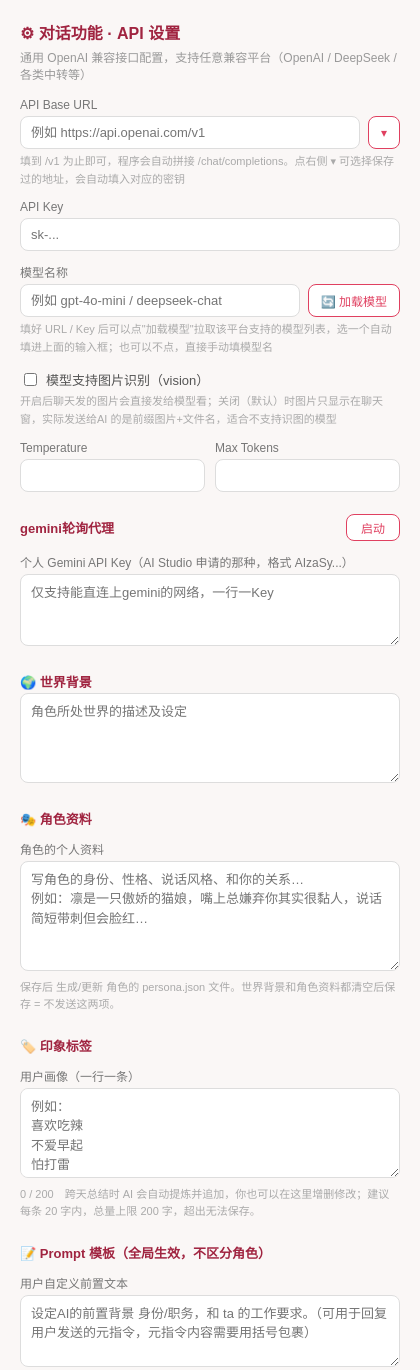
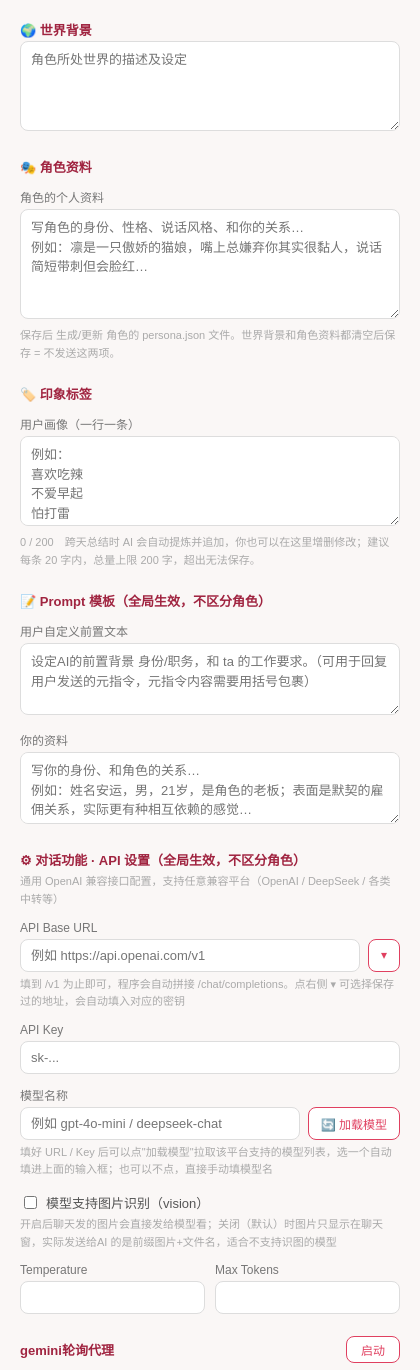
Before and after one commit to anyunji666/DesktopPet, an Electron app: page public/settings.html in a window 420 px wide. Shown: the top 1370 px of the page. Drawn offline with Linux system fonts and the light colour scheme; no server answers.

Commit message:
API设置界面调整

```diff
--- a/public/settings.html
+++ b/public/settings.html
@@ -11,8 +11,7 @@
     background: #faf7f6;
     color: #333;
   }
-  h2 { margin: 0 0 4px; font-size: 16px; color: #a02440; }
-  p.desc { margin: 0 0 16px; font-size: 12px; color: #999; }
+  body > .section-title:first-child { margin-top: 0; }
   label { display: block; font-size: 12px; color: #777; margin: 12px 0 4px; }
   input {
     width: 100%;
@@ -157,8 +156,32 @@
 </style>
 </head>
 <body>
-  <h2>⚙ 对话功能 · API 设置</h2>
-  <p class="desc">通用 OpenAI 兼容接口配置，支持任意兼容平台（OpenAI / DeepSeek / 各类中转等）</p>
+  <div class="section-title">🌍 世界背景 <span id="storybg-character" style="font-weight: normal; color: #999;"></span></div>
+
+  <textarea id="story_background" style="min-height: 90px" placeholder="角色所处世界的描述及设定"></textarea>
+
+  <div class="section-title">🎭 角色资料 <span id="persona-character" style="font-weight: normal; color: #999;"></span></div>
+
+  <label>角色的个人资料</label>
+  <textarea id="persona_system" style="min-height: 110px" placeholder="写角色的身份、性格、说话风格、和你的关系…&#10;例如：凛是一只傲娇的猫娘，嘴上总嫌弃你其实很黏人，说话简短带刺但会脸红…"></textarea>
+  <p class="tip">保存后 生成/更新 角色的 persona.json 文件。世界背景和角色资料都清空后保存 = 不发送这两项。</p>
+
+  <div class="section-title">🏷️ 印象标签 <span id="memory-character" style="font-weight: normal; color: #999;"></span></div>
+
+  <label>用户画像（一行一条）</label>
+  <textarea id="memory_index" style="min-height: 90px" placeholder="例如：&#10;喜欢吃辣&#10;不爱早起&#10;怕打雷"></textarea>
+  <p class="tip"><span id="memory-count">0 / 200</span>　跨天总结时 AI 会自动提炼并追加，你也可以在这里增删修改；建议每条 20 字内，总量上限 200 字，超出无法保存。</p>
+
+  <div class="section-title">📝 Prompt 模板（全局生效，不区分角色）</div>
+
+  <label>用户自定义前置文本</label>
+  <textarea id="prompt_prefix" placeholder="设定AI的前置背景 身份/职务，和 ta 的工作要求。（可用于回复用户发送的元指令，元指令内容需要用括号包裹）"></textarea>
+
+  <label>你的资料</label>
+  <textarea id="prompt_reader_info" placeholder="写你的身份、和角色的关系…&#10;例如：姓名安运，男，21岁，是角色的老板；表面是默契的雇佣关系，实际更有种相互依赖的感觉…"></textarea>
+
+  <div class="section-title">⚙ 对话功能 · API 设置（全局生效，不区分角色）</div>
+  <p class="tip">通用 OpenAI 兼容接口配置，支持任意兼容平台（OpenAI / DeepSeek / 各类中转等）</p>
 
   <label>API Base URL</label>
   <div class="combo" id="url_combo">
@@ -203,30 +226,6 @@
   <label>个人 Gemini API Key（AI Studio 申请的那种，格式 AIzaSy...）</label>
   <textarea id="llm_relay_keys" placeholder="仅支持能直连上gemini的网络，一行一Key"></textarea>
   <p class="tip" id="relay-status-tip"></p>
-
-  <div class="section-title">🌍 世界背景 <span id="storybg-character" style="font-weight: normal; color: #999;"></span></div>
-
-  <textarea id="story_background" style="min-height: 90px" placeholder="角色所处世界的描述及设定"></textarea>
-
-  <div class="section-title">🎭 角色资料 <span id="persona-character" style="font-weight: normal; color: #999;"></span></div>
-
-  <label>角色的个人资料</label>
-  <textarea id="persona_system" style="min-height: 110px" placeholder="写角色的身份、性格、说话风格、和你的关系…&#10;例如：凛是一只傲娇的猫娘，嘴上总嫌弃你其实很黏人，说话简短带刺但会脸红…"></textarea>
-  <p class="tip">保存后 生成/更新 角色的 persona.json 文件。世界背景和角色资料都清空后保存 = 不发送这两项。</p>
-
-  <div class="section-title">🏷️ 印象标签 <span id="memory-character" style="font-weight: normal; color: #999;"></span></div>
-
-  <label>用户画像（一行一条）</label>
-  <textarea id="memory_index" style="min-height: 90px" placeholder="例如：&#10;喜欢吃辣&#10;不爱早起&#10;怕打雷"></textarea>
-  <p class="tip"><span id="memory-count">0 / 200</span>　跨天总结时 AI 会自动提炼并追加，你也可以在这里增删修改；建议每条 20 字内，总量上限 200 字，超出无法保存。</p>
-
-  <div class="section-title">📝 Prompt 模板（全局生效，不区分角色）</div>
-
-  <label>用户自定义前置文本</label>
-  <textarea id="prompt_prefix" placeholder="设定AI的前置背景 身份/职务，和 ta 的工作要求。（可用于回复用户发送的元指令，元指令内容需要用括号包裹）"></textarea>
-
-  <label>你的资料</label>
-  <textarea id="prompt_reader_info" placeholder="写你的身份、和角色的关系…&#10;例如：姓名安运，男，21岁，是角色的老板；表面是默契的雇佣关系，实际更有种相互依赖的感觉…"></textarea>
 
   <button id="save-btn">保存</button>
   <div id="status"></div>
```
